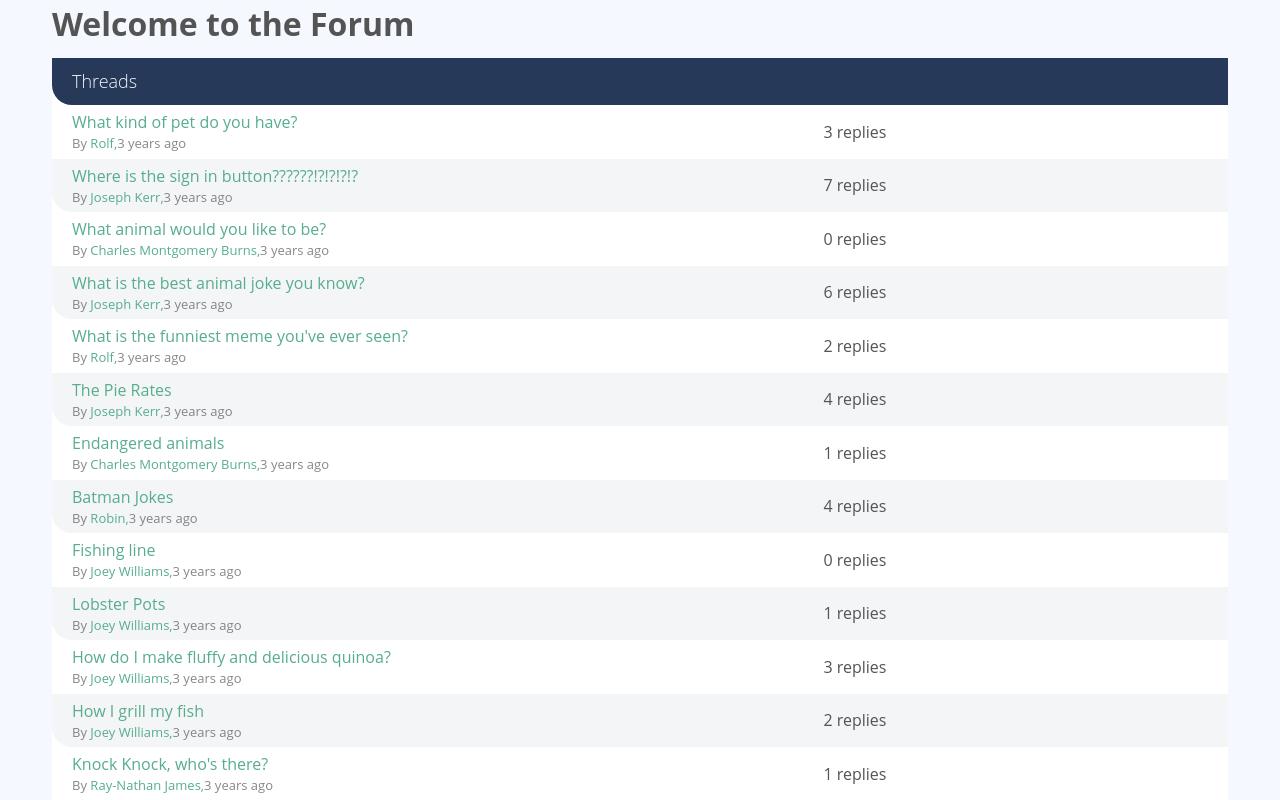
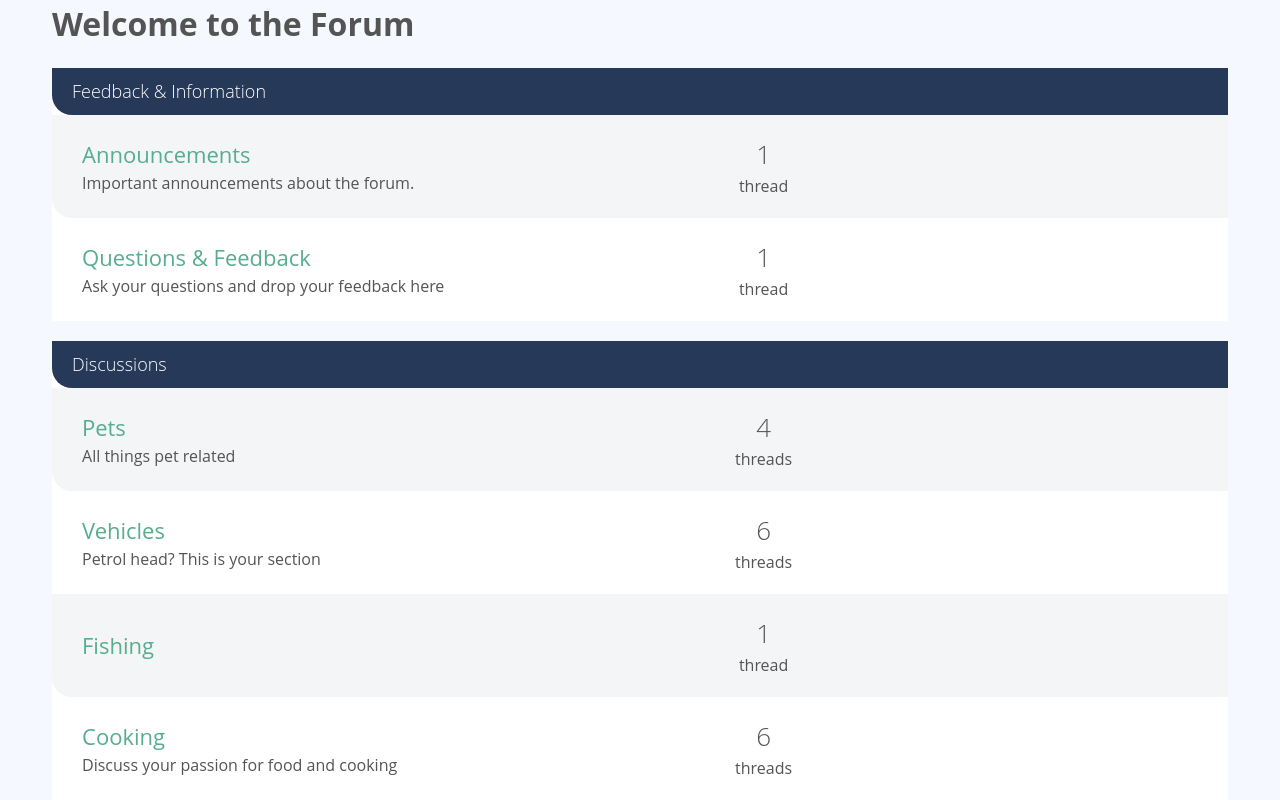
Before and after one commit to erickhilda/mamicamp-challenge, a Vue app: page / in a window 1280 px wide. Shown: the top 800 px of the page. Built offline with nearby package versions, Linux system fonts and the light colour scheme.

Commit message:
feat: organize forums by category

```diff
--- /dev/null
+++ b/src/components/Category/CategoryList.vue
@@ -0,0 +1,25 @@
+<template>
+  <div>
+    <category-list-item
+      v-for="(category, index) in categories"
+      :category="category"
+      :key="`category_${category['.key']}_${index}`"
+    />
+  </div>
+</template>
+
+<script>
+import CategoryListItem from "@/components/Category/CategoryListItem";
+
+export default {
+  components: {
+    CategoryListItem
+  },
+  props: {
+    categories: {
+      type: Array,
+      required: true
+    }
+  }
+};
+</script>
--- /dev/null
+++ b/src/components/Category/CategoryListItem.vue
@@ -0,0 +1,33 @@
+<template>
+  <div class="forum-list">
+    <h2 class="list-title">
+      <router-link :to="{ name: 'Category', params: { id: category['.key'] } }">
+        {{ category.name }}
+      </router-link>
+    </h2>
+
+    <forum-list :forums="forumsGroup" />
+  </div>
+</template>
+
+<script>
+import sourceData from "@/data";
+import ForumList from "@/components/Forum/ForumList";
+
+export default {
+  components: { ForumList },
+  props: {
+    category: {
+      type: Object,
+      required: true
+    }
+  },
+  computed: {
+    forumsGroup() {
+      return Object.values(sourceData.forums).filter(
+        forum => forum.categoryId === this.category[".key"]
+      );
+    }
+  }
+};
+</script>
--- /dev/null
+++ b/src/components/Forum/ForumList.vue
@@ -0,0 +1,25 @@
+<template>
+  <div>
+    <ForumListItem
+      v-for="forum in forums"
+      :forum="forum"
+      :key="forum['.key']"
+    />
+  </div>
+</template>
+
+<script>
+import ForumListItem from "@/components/Forum/ForumListItem";
+
+export default {
+  components: {
+    ForumListItem
+  },
+  props: {
+    forums: {
+      required: true,
+      type: Array
+    }
+  }
+};
+</script>
--- /dev/null
+++ b/src/components/Forum/ForumListItem.vue
@@ -0,0 +1,40 @@
+<template>
+  <div class="forum-listing">
+    <div class="forum-details">
+      <router-link
+        class="text-xlarge"
+        :to="{ name: 'Forum', params: { id: forum['.key'] } }"
+      >
+        {{ forum.name }}
+      </router-link>
+      <p>{{ forum.description }}</p>
+    </div>
+
+    <div class="threads-count">
+      <p class="count">{{ threadsCount }}</p>
+      {{ threadsCount === 1 ? "thread" : "threads" }}
+    </div>
+
+    <div class="last-thread">
+      <!-- TODO: implement later -->
+    </div>
+  </div>
+</template>
+
+<script>
+export default {
+  props: {
+    forum: {
+      required: true,
+      type: Object
+    }
+  },
+  computed: {
+    threadsCount() {
+      return this.forum.threads ? Object.values(this.forum.threads).length : 0;
+    }
+  }
+};
+</script>
+
+<style scoped></style>
--- a/src/router/index.js
+++ b/src/router/index.js
@@ -3,6 +3,8 @@
 import PageHome from "@/views/PageHome.vue";
 import PageThreadShow from "@/views/PageThreadShow";
 import PageNotFound from "@/views/PageNotFound";
+import PageForum from "@/views/PageForum";
+import PageCategory from "@/views/PageCategory";
 
 Vue.use(VueRouter);
 
@@ -11,6 +13,18 @@
     path: "/",
     name: "Home",
     component: PageHome
+  },
+  {
+    path: "/forum/:id",
+    name: "Forum",
+    props: true,
+    component: PageForum
+  },
+  {
+    path: "/category/:id",
+    name: "Category",
+    props: true,
+    component: PageCategory
   },
   {
     path: "/thread/:id",
--- /dev/null
+++ b/src/views/PageCategory.vue
@@ -0,0 +1,28 @@
+<template>
+  <div class="col-full">
+    <h1>{{ category.name }}</h1>
+    <category-list-item :category="category" />
+  </div>
+</template>
+
+<script>
+import sourceData from "@/data";
+import CategoryListItem from "@/components/Category/CategoryListItem";
+
+export default {
+  components: {
+    CategoryListItem
+  },
+  props: {
+    id: {
+      required: true,
+      type: String
+    }
+  },
+  computed: {
+    category() {
+      return sourceData.categories[this.id];
+    }
+  }
+};
+</script>
--- /dev/null
+++ b/src/views/PageForum.vue
@@ -0,0 +1,50 @@
+<template>
+  <div class="forum-wrapper">
+    <div class="col-full push-top">
+      <div class="forum-header">
+        <div class="forum-details">
+          <h1>{{ forum.name }}</h1>
+          <p class="text-lead">{{ forum.description }}</p>
+        </div>
+        <a href="new-thread.html" class="btn-green btn-small">Start a thread</a>
+      </div>
+    </div>
+
+    <div class="col-full push-top">
+      <ThreadList :threads="threads" />
+    </div>
+  </div>
+</template>
+
+<script>
+import sourceData from "@/data";
+import ThreadList from "@/components/Thread/ThreadList";
+
+export default {
+  components: {
+    ThreadList
+  },
+  props: {
+    id: {
+      required: true,
+      type: String
+    }
+  },
+  computed: {
+    forum() {
+      return sourceData.forums[this.id];
+    },
+    threads() {
+      return Object.values(sourceData.threads).filter(
+        thread => thread.forumId === this.id
+      );
+    }
+  }
+};
+</script>
+
+<style scoped>
+.forum-wrapper {
+  width: 100%;
+}
+</style>
--- a/src/views/PageHome.vue
+++ b/src/views/PageHome.vue
@@ -1,24 +1,20 @@
 <template>
   <div class="col-full">
     <h1>Welcome to the Forum</h1>
-    <thread-list :threads="threads" />
+    <category-list :categories="categories" />
   </div>
 </template>
 
 <script>
 import sourceData from "@/data";
-import ThreadList from "@/components/Thread/ThreadList";
+import CategoryList from "@/components/Category/CategoryList";
 
 export default {
   name: "HelloWorld",
-  components: {
-    ThreadList
-  },
+  components: { CategoryList },
   data() {
     return {
-      threads: Object.values(sourceData.threads),
-      posts: sourceData.posts,
-      users: sourceData.users
+      categories: Object.values(sourceData.categories)
     };
   }
 };
```
